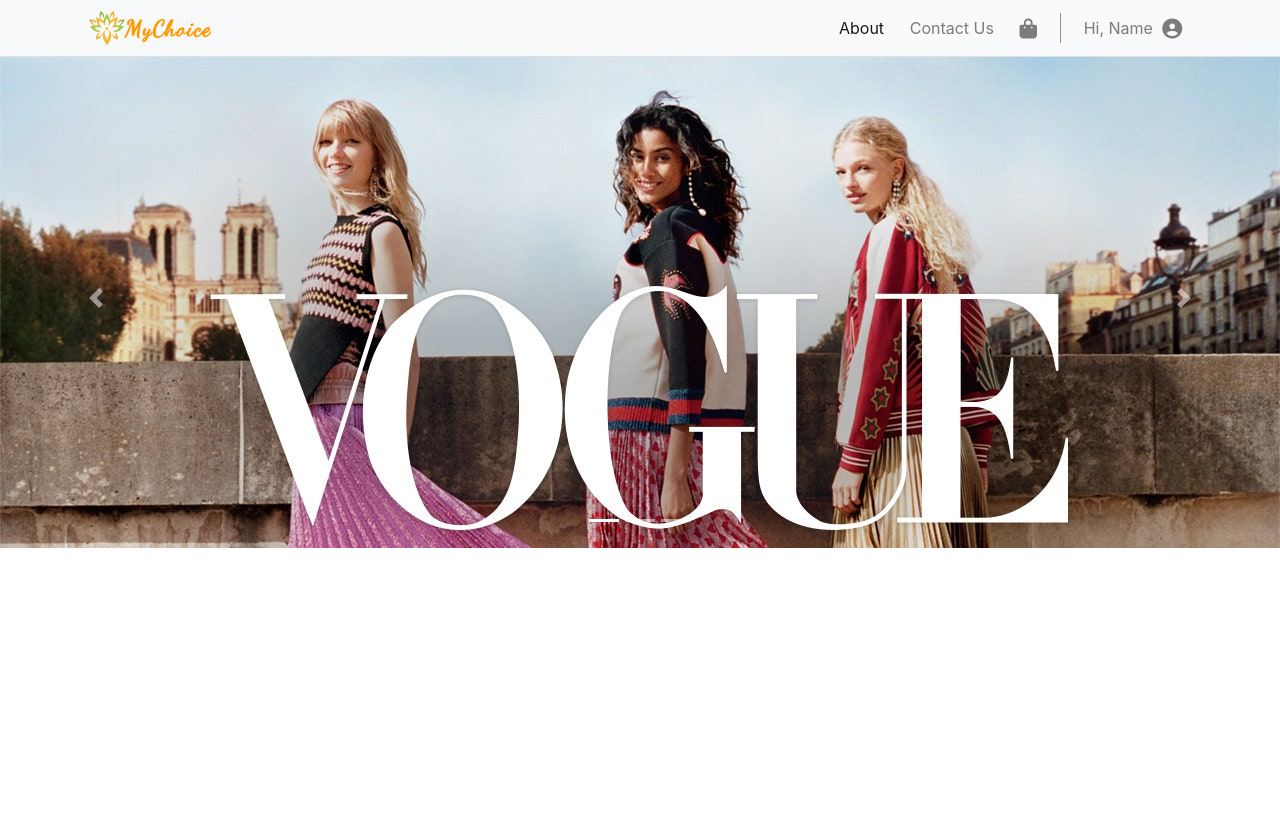
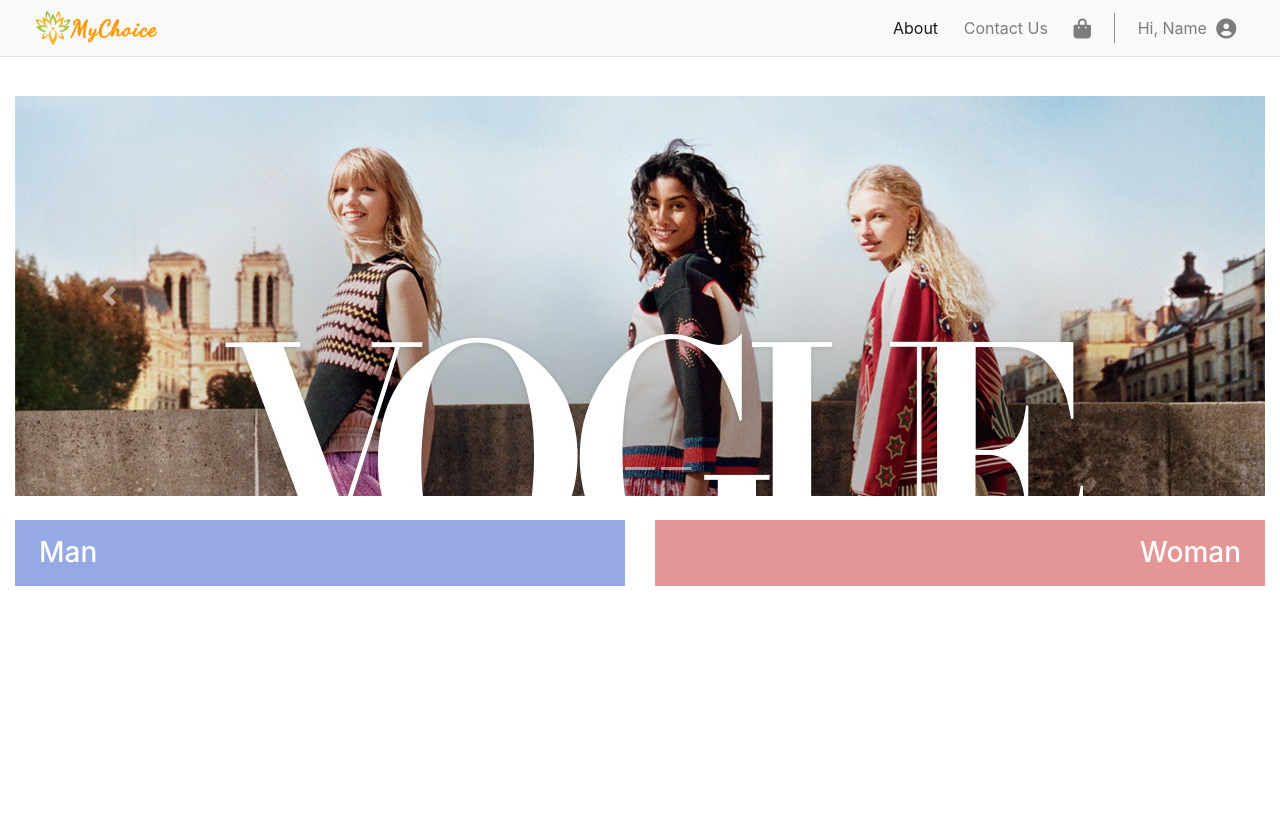
Before and after one commit to HansGio/MyChoice_PAW, a PHP site: page / in a window 1280 px wide. Shown: the top 815 px of the page. Run offline with PHP 8.4, Linux system fonts and the light colour scheme; some libraries are stand-ins or nearby versions.

Commit message:
update dashboardUser

```diff
--- a/css/style.css
+++ b/css/style.css
@@ -12,13 +12,19 @@
 }
 
 .carousel-inner .carousel-item {
-	height: 500px;
+	height: 400px;
 }
 
 .carousel-item img {
 	position: absolute;
 	top: 0;
 	left: 0;
-	min-height: 500px;
+	min-height: 400px;
 	min-width: 100vw;
 }
+
+@media (min-width: 1200px) {
+	.container {
+		max-width: 1300px;
+	}
+}
--- a/dashboardUser/index.php
+++ b/dashboardUser/index.php
@@ -2,7 +2,7 @@
 include '../layout/dashboardUser.php'
 ?>
 
-<br><br>
+<div class="container content">
     <div id="carouselExampleIndicators" class="carousel slide" data-ride="carousel">
         <ol class="carousel-indicators">
             <li data-target="#carouselExampleIndicators" data-slide-to="0" class="active"></li>
@@ -15,6 +15,7 @@ include '../layout/dashboardUser.php'
             </div>
             <div class="carousel-item">
                 <img class="d-block" src="../img/cute-pink-blur-gradation-wallpaper-preview.jpg" alt="Second slide">
+                <img style="min-width: auto;" class="d-block" src="../img/logo9_17_75651.png" alt="">
             </div>
             <div class="carousel-item">
                 <img class="d-block" src="../img/5aa737ee-d142-476f-b3d8-e863e2b56648-getty-688398000.jpg" alt="Third slide">
@@ -28,6 +29,15 @@ include '../layout/dashboardUser.php'
             <span class="carousel-control-next-icon" aria-hidden="true"></span>
             <span class="sr-only">Next</span>
         </a>
+    </div><br>
+    <div class="row">
+        <div class="col">
+            <div style="background-color: #95a9e4;" class="h3 py-3 px-4 text-white">Man</div>
+        </div>
+        <div class="col">
+            <div style="background-color: #e49595;" class="h3 py-3 px-4 text-white text-right">Woman</div>
+        </div>
+    </div>
 </div>
 </body>
 
```
Lines whose indentation alone changed are shown as unchanged.
